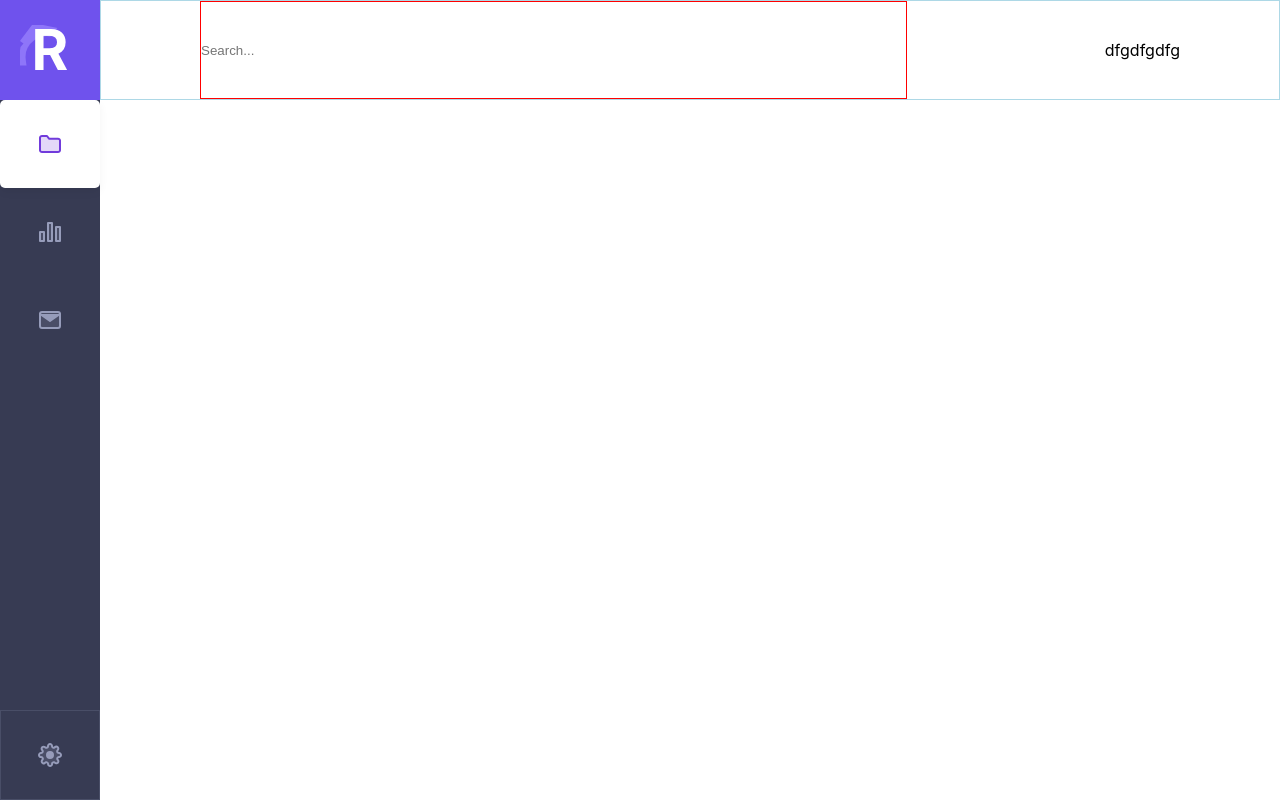
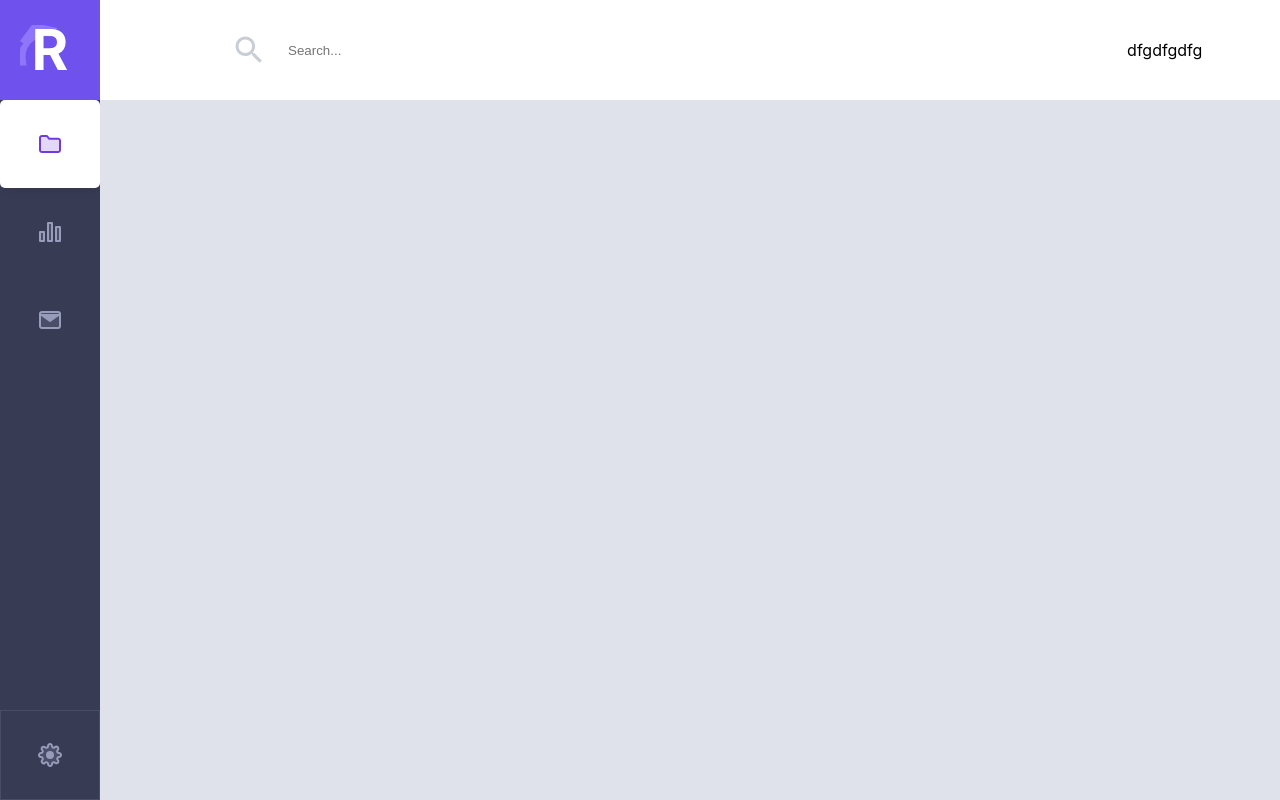
Before and after one commit to rnied137/CommerceAzureCoursesReact, a React (Create React App) app: page / in a window 1280 px wide. Built offline with nearby package versions, Linux system fonts and the light colour scheme.

Commit message:
routercomponents

```diff
--- a/src/App.tsx
+++ b/src/App.tsx
@@ -1,8 +1,8 @@
 import { Sidebar } from './Components/Sidebar';
-import { ComponentPlaceholder } from './ComponentPlaceholder';
 import { BrowserRouter as Router, Switch, Route } from "react-router-dom";
 import { useState } from 'react';
 import { TopBar } from './Components/TopBar/TopBar';
+import { RouterComponent } from './Components/RouterComponent';
 
 function App() {
 
@@ -25,14 +25,7 @@ function App() {
         <div style={{ display: "flex", flexDirection: "column" }}>
           <TopBar>
           </TopBar>
-
-
-          <Switch>
-            <Route exact path="/dupa" render={(props) => <ComponentPlaceholder {...props} placeholder='tu jest ala' />} />
-            <Route exact path="/ala" render={(props) => <ComponentPlaceholder {...props} placeholder={`ala ma kota`} />} />
-            <Route exact path="/kot" render={(props) => <ComponentPlaceholder {...props} placeholder={`kot ma ale`} />} />
-            <Route exact path='/dupa2' render={(props) => <ComponentPlaceholder {...props} placeholder={`a tutaj kot`} />} />
-          </Switch>
+          <RouterComponent />
         </div>
       </Router>
     </div>
--- a/src/Components/RouterComponent.tsx
+++ b/src/Components/RouterComponent.tsx
@@ -1,9 +1,22 @@
-import React from 'react'
+import styled from 'styled-components';
+import { Switch, Route } from "react-router-dom";
+import { ComponentPlaceholder } from '../ComponentPlaceholder';
+
+const RouterBody = styled.div`
+background:#DFE1EB;
+height: calc(100vh - 100px);
+width: calc(100vw - 100px);
+`
 
 export const RouterComponent = () => {
     return (
-        <div>
-
-        </div>
+        <RouterBody>
+            <Switch>
+                <Route exact path="/dupa" render={(props) => <ComponentPlaceholder {...props} placeholder='tu jest ala' />} />
+                <Route exact path="/ala" render={(props) => <ComponentPlaceholder {...props} placeholder={`ala ma kota`} />} />
+                <Route exact path="/kot" render={(props) => <ComponentPlaceholder {...props} placeholder={`kot ma ale`} />} />
+                <Route exact path='/dupa2' render={(props) => <ComponentPlaceholder {...props} placeholder={`a tutaj kot`} />} />
+            </Switch>
+        </RouterBody>
     )
 }
--- a/src/Components/TopBar/SearchBar.tsx
+++ b/src/Components/TopBar/SearchBar.tsx
@@ -1,8 +1,46 @@
 import React from 'react'
+import { Search } from '../../SVG/Search'
+import styled from 'styled-components';
+
+
+
+const InputContainer = styled.div`
+background: white;
+padding: 0.5em 0px 0.5em 30px;;
+width: 70%;
+height: 100%;
+margin-left: 1rem;
+display: flex;
+justify-items: center;
+align-items: center;
+flex-direction: row;
+
+
+&>svg {
+transform: scale(1.5);
+
+}
+& input {
+padding:0 0.5em;
+border: none;
+height : 80px;
+width: 100%;
+color: gray;
+
+}
+
+
+& input:focus {
+    outline-width: 0;
+    outline-color: transparent;
+}
+`;
 
 export const SearchBar = () => {
     return (
-        <input maxLength={70} style={{ border: "1px solid red", width: "60%", height: "100%" }} placeholder="Search..." type="text" />
-
+        <InputContainer>
+            <Search />
+            <input maxLength={70} placeholder="Search..." type="text" />
+        </InputContainer>
     )
 }
--- a/src/Components/TopBar/TopBar.tsx
+++ b/src/Components/TopBar/TopBar.tsx
@@ -12,11 +12,14 @@ type Props = {
 const Bar = styled.div`
 height: 100px;
 width: calc(100vw - 100px);
-border: 1px solid lightblue;
 display: flex;
 flex-direction: row;
 justify-content: space-around;
 align-items: center;
+
+&>* {
+    padding:1.5rem;
+}
 `;
 
 export const TopBar = ({ children }: Props) => {
--- /dev/null
+++ b/src/SVG/Search.tsx
@@ -0,0 +1,10 @@
+import React from 'react'
+
+export const Search = () => {
+    return (
+        <svg width="99" height="24" viewBox="0 0 9 24" fill="none" xmlns="http://www.w3.org/2000/svg">
+            <path d="M15.5 14H14.71L14.43 13.73C15.41 12.59 16 11.11 16 9.5C16 5.91 13.09 3 9.5 3C5.91 3 3 5.91 3 9.5C3 13.09 5.91 16 9.5 16C11.11 16 12.59 15.41 13.73 14.43L14 14.71V15.5L19 20.49L20.49 19L15.5 14ZM9.5 14C7.01 14 5 11.99 5 9.5C5 7.01 7.01 5 9.5 5C11.99 5 14 7.01 14 9.5C14 11.99 11.99 14 9.5 14Z" fill="#C9CED6" />
+        </svg>
+
+    )
+}
--- a/src/index.tsx
+++ b/src/index.tsx
@@ -11,6 +11,8 @@ const GlobalStyle = createGlobalStyle`
   box-sizing: border-box;
     margin: 0;
     padding: 0;
+    outline: none;
+
 }
 
 a {
```
